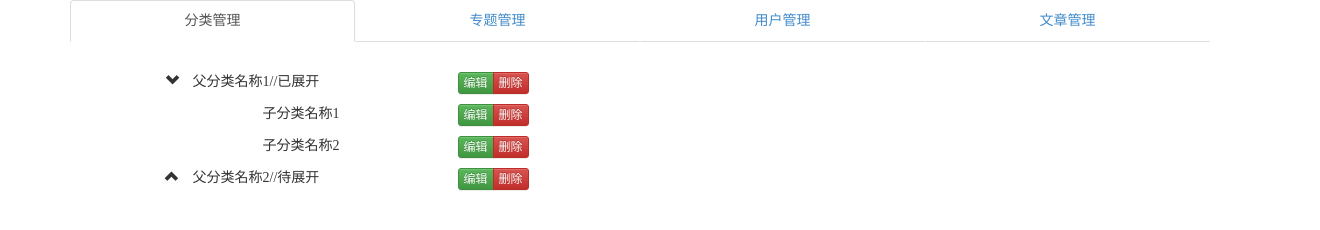
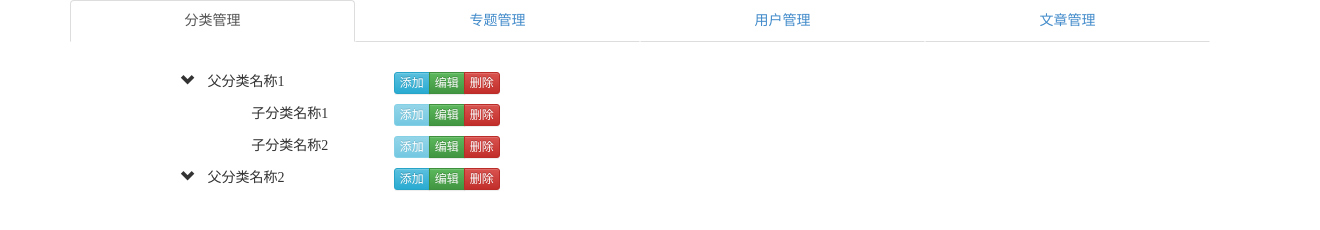
Before and after one commit to NKTRY/frontpage, a plain HTML site: page admin-list.html in a window 1280 px wide. Shown: the whole page, 1320 px wide, since content can reach past the window. Drawn offline with nearby package versions, Linux system fonts and the light colour scheme.

Commit message:
list function start

```diff
--- a/admin-list.html
+++ b/admin-list.html
@@ -37,14 +37,16 @@
 		</div>
 	</div>
 </div>
-<div class="container" style="margin-top:20px;margin-left:150px;">
+<div class="container" style="margin-top:20px;">
+	<div class="col-xs-offset-1 col-xs-9">
 	<div class="row">
 		<div class="col-xs-3">
 			<span class="glyphicon glyphicon-chevron-down"></span>
-			<span>父分类名称1//已展开</span>
+			<span>父分类名称1</span>
 		</div>
 		<div class="col-xs-9">
 			<div class="btn-group btn-group-xs">
+				<button type="button" class="btn btn-info">添加</button>
 				<button type="button" class="btn btn-success">编辑</button>
 				<button type="button" class="btn btn-danger">删除</button>
 			</div>
@@ -56,6 +58,7 @@
 		</div>
 		<div class="col-xs-6">
 			<div class="btn-group btn-group-xs">
+				<button type="button" class="btn btn-info disabled">添加</button>
 				<button type="button" class="btn btn-success">编辑</button>
 				<button type="button" class="btn btn-danger">删除</button>
 			</div>
@@ -67,6 +70,7 @@
 		</div>
 		<div class="col-xs-6">
 			<div class="btn-group btn-group-xs">
+				<button type="button" class="btn btn-info disabled">添加</button>
 				<button type="button" class="btn btn-success">编辑</button>
 				<button type="button" class="btn btn-danger">删除</button>
 			</div>
@@ -74,15 +78,17 @@
 	</div>
 		<div class="row">
 		<div class="col-xs-3">
-			<span class="glyphicon glyphicon-chevron-up"></span>
-			<span>父分类名称2//待展开</span>
+			<span class="glyphicon glyphicon-chevron-down"></span>
+			<span>父分类名称2</span>
 		</div>
 		<div class="col-xs-9">
 			<div class="btn-group btn-group-xs">
+				<button type="button" class="btn btn-info">添加</button>
 				<button type="button" class="btn btn-success">编辑</button>
 				<button type="button" class="btn btn-danger">删除</button>
 			</div>
 		</div>
+	</div>
 	</div>
 </div>
 
```
